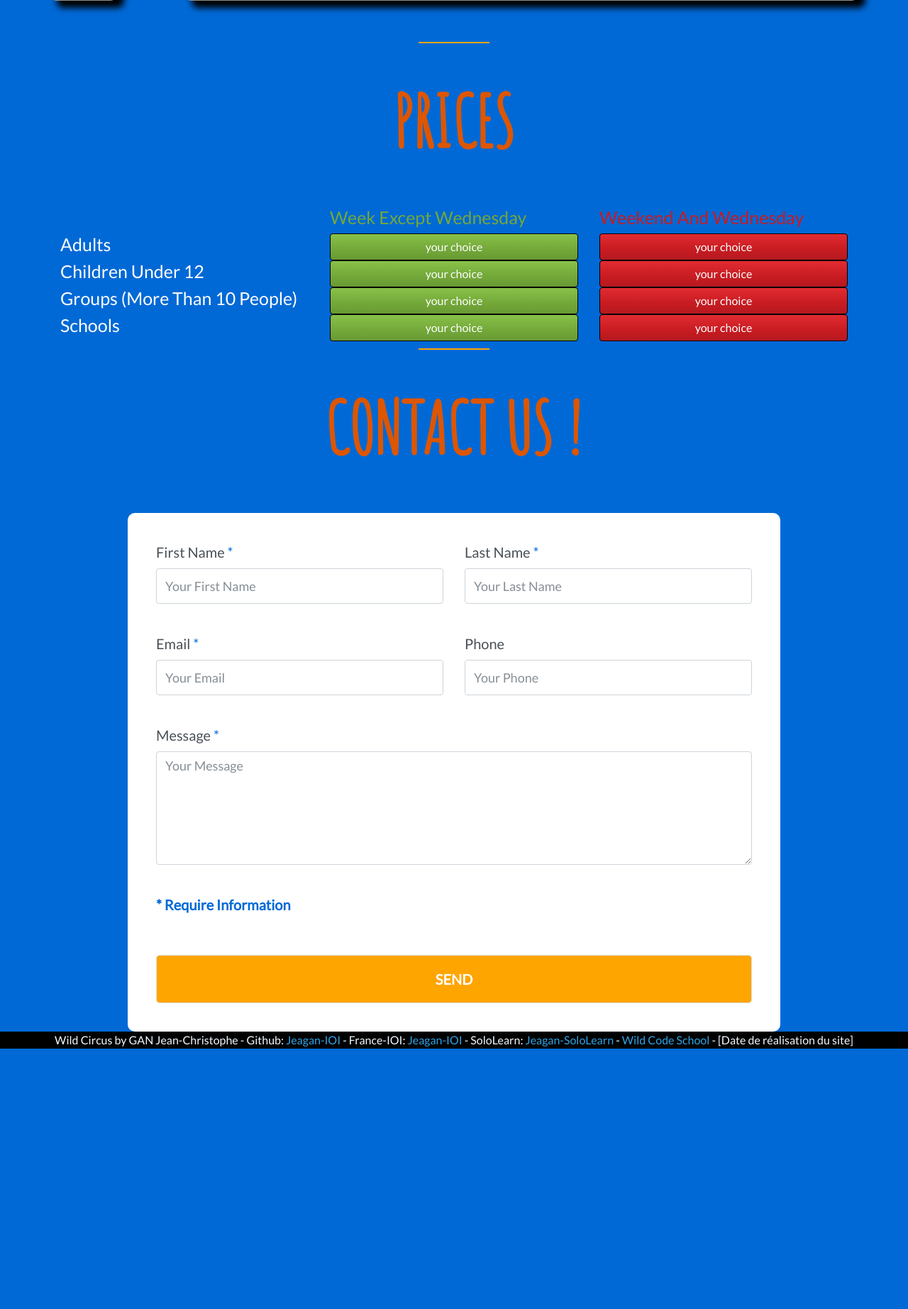
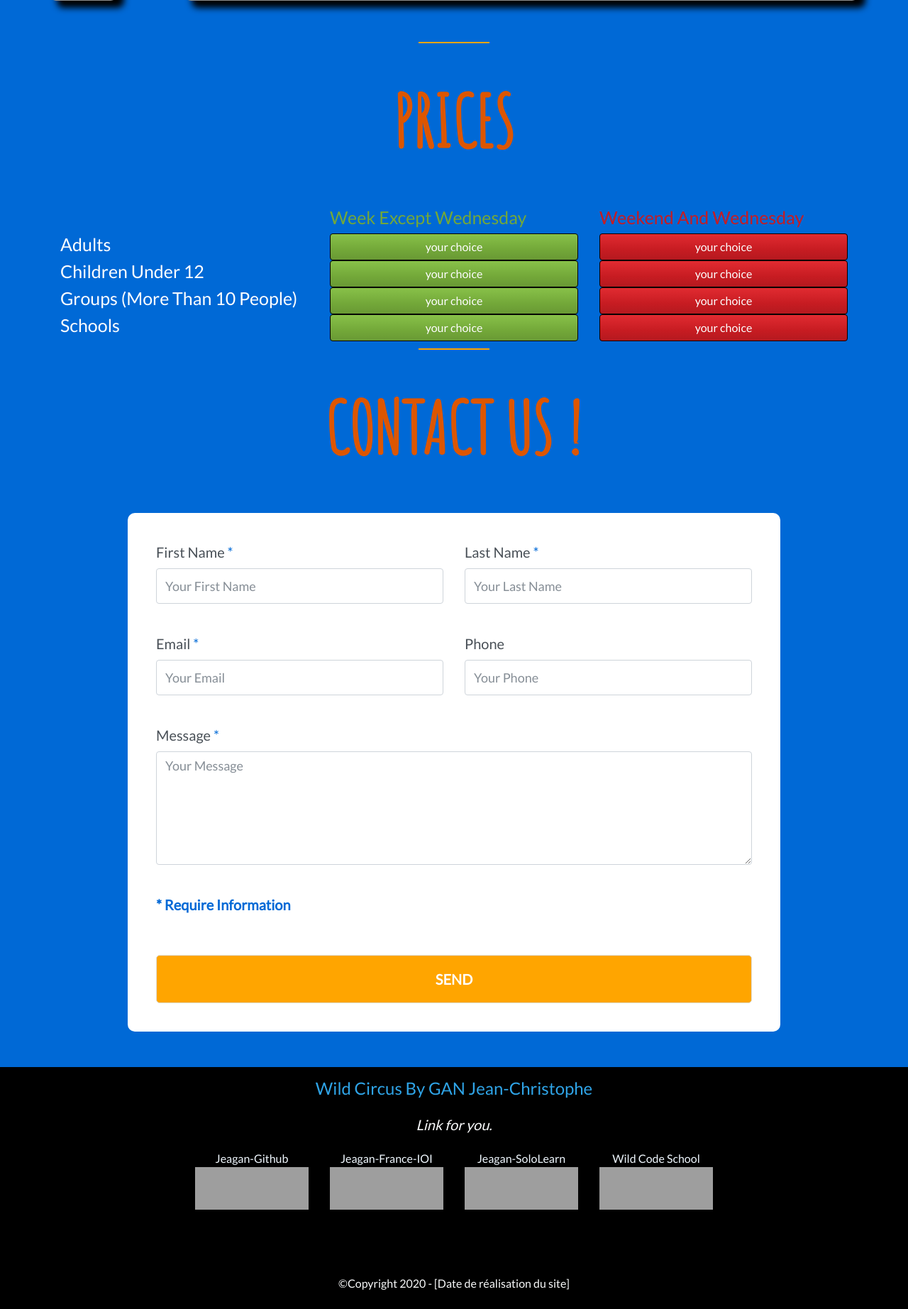
Before and after one commit to jegan42/WILD_CIRCUS, a PHP site: page / in a window 1280 px wide. Shown: the part 2308-4153 px from the top of the page at 71% size. Before the commit the page ends 3786 px from the top, so only its background shows below. Run offline with PHP 8.4, Linux system fonts and the light colour scheme; some libraries are stand-ins or nearby versions; some web fonts are replaced; grey boxes are pictures that could not be loaded.

Commit message:
footer_update

```diff
--- a/WildCircusvTest/css/style.css
+++ b/WildCircusvTest/css/style.css
@@ -187,7 +187,19 @@ table {
     width: 100%;
 }
 footer{
+    margin-top: 50px;
     background: #000;
     color: aliceblue;
     text-align: center;
 }
+footer img{
+    width: 100%;
+    height: 50%;
+}
+footer img:hover{
+    filter: grayscale(100%);
+    -webkit-filter: grayscale(100%);
+    -moz-filter: grayscale(100%);
+    -ms-filter: grayscale(100%);
+    -o-filter: grayscale(100%);
+}
--- a/WildCircusvTest/html/foot.html
+++ b/WildCircusvTest/html/foot.html
@@ -1,4 +1,88 @@
+
+	<!-- FOOTER -->
 	<footer>
-		<p>Wild Circus by GAN Jean-Christophe - Github: <a href="https://github.com/jegan42/WILD_CIRCUS">Jeagan-IOI</a> - France-IOI: <a href="http://www.france-ioi.org/user/perso.php?sLogin=jeagan">Jeagan-IOI</a> - SoloLearn: <a href="https://www.sololearn.com/Profile/17588477">Jeagan-SoloLearn</a> - <a href="https://www.wildcodeschool.com/fr-FR">Wild Code School</a> - [Date de réalisation du site]</p>
+		<div class="container">
+		<div class="row">
+			<div class="col text-center">
+			<h4 class="text-capitalize font-weight-light p-3">
+				Wild Circus by GAN Jean-Christophe
+			</h4>
+			<h5 class="text-light font-weight-light font-italic mb-3">
+				Link for you.
+			</h5>
+			<div class="py-2">
+				<div class="row">
+					<div class="col-2">
+					</div>
+					<div class="col-2">
+						Jeagan-Github
+					</div>
+					<div class="col-2">
+						Jeagan-France-IOI
+					</div>
+					<div class="col-2">
+						Jeagan-SoloLearn
+					</div>
+					<div class="col-2">
+						Wild Code School
+					</div>
+					<div class="col-2">
+					</div>
+				</div>
+				<div class="row">
+					<div class="col-2">
+					</div>
+					<div class="col-2">
+						<a href="https://github.com/jegan42/WILD_CIRCUS">
+							<img
+								class="logo"
+								src="https://www.nuvias.com/wp-content/uploads/2018/08/github.jpeg"
+								alt="logo"
+								title="Logo"
+							>
+						</a>
+					</div>
+					<div class="col-2">
+						<a href="http://www.france-ioi.org/user/perso.php?sLogin=jeagan">
+							<img
+								class="logo"
+								src="https://pbs.twimg.com/profile_images/813761854585630720/1wFnsJdt_400x400.jpg"
+								alt="logo"
+								title="Logo"
+							>
+						</a>
+					</div>
+					<div class="col-2">
+						<a href="https://www.sololearn.com/Profile/17588477">
+
+							<img
+								class="logo"
+								src="https://images.squarespace-cdn.com/content/5b3e5b1c96e76f18fc5b2c45/1531938181152-78M7P4FISQNHAM2DRIJH/sololearn.png?content-type=image%2Fpng"
+								alt="logo"
+								title="Logo"
+							>
+						</a>
+					</div>
+					<div class="col-2">
+						<a href="https://www.wildcodeschool.com/fr-FR">
+							<img
+								class="logo"
+								src="https://www.euratechnologies.com/content/uploads/2017/07/WildSchool.jpg"
+								alt="logo"
+								title="Logo"
+							>
+						</a>
+					</div>
+					<div class="col-2">
+					</div>
+				</div>
+			</div>
+			<p class="text-light py-4 m-0">
+				&copy;Copyright 2020 - [Date de réalisation du site]
+			</p>
+			</div>
+		</div>
+		</div>
 	</footer>
+	<!-- END OF FOOTER -->
 </html>
```
Also changed, not shown: WildCircusvTest/html/prices.html (indentation only).
